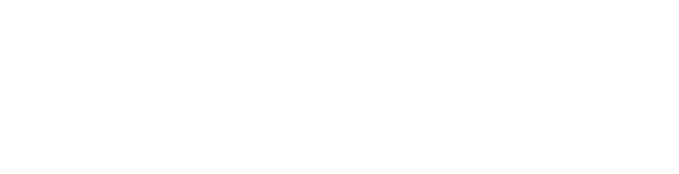
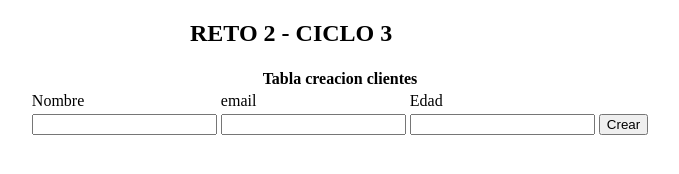
Before and after one commit to feliperojas/ProyectoCiclo3, a plain HTML site: page index.html in a window 1280 px wide. Shown: the whole page, without its empty margins (300-979 px from the left). Drawn offline with Linux system fonts and the light colour scheme.

Commit message:
Creacion de la tabla para clientes

```diff
--- a/css/style.css
+++ b/css/style.css
@@ -0,0 +1,13 @@
+
+h2{
+    margin-right: auto;
+    margin-left: auto;
+    width: 300px;
+}
+
+
+table{
+    margin-right: auto;
+    margin-left: auto;
+
+}
--- a/index.html
+++ b/index.html
@@ -5,9 +5,30 @@
     <meta http-equiv="X-UA-Compatible" content="IE=edge">
     <meta name="viewport" content="width=device-width, initial-scale=1.0">
     <title>Grupo-0</title>
-    <link rel="stylesheet" href="css/style.css">
+    <link rel="stylesheet" href="./css/style.css">
+    <script src="./code/code.js"></script>
 </head>
 <body>
+    <h2 class="title">RETO 2 - CICLO 3</h2>
+
+    <table>
+        <th colspan="4" >Tabla creacion clientes</th>
+        <tr>
+            <td>Nombre</td>
+            <td>email</td>
+            <td>Edad</td>
+            <td></td>
+
+        </tr>
+        <tr>
+            <td><input type="text" id="fname" name="fname"></td>
+            <td><input type="text" id="femail" name="femail"></td>
+            <td><input type="text" id="fage" name="fage"></td>
+            <td><input type="button" id="createClient" value="Crear"></td>
+        </tr>
+
+    </table>
+
 
 
 
```
